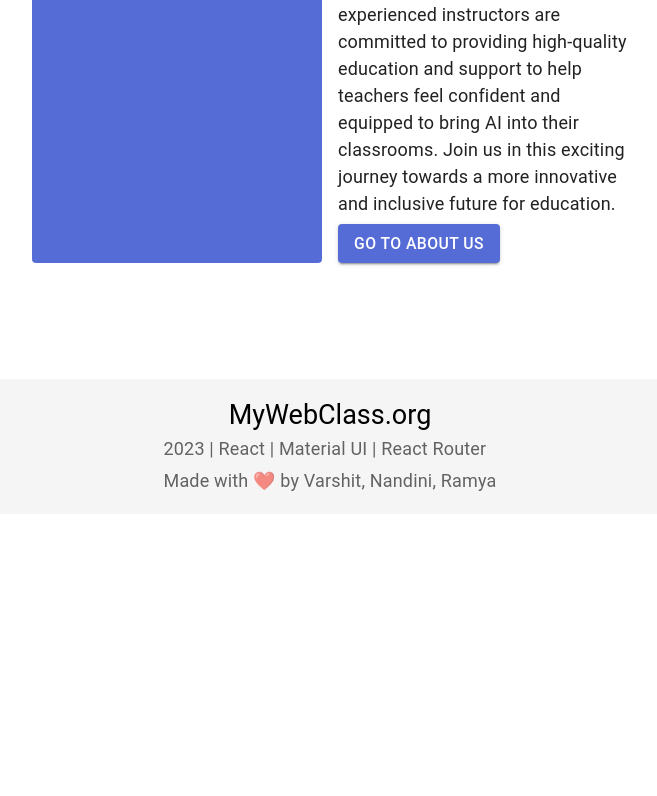
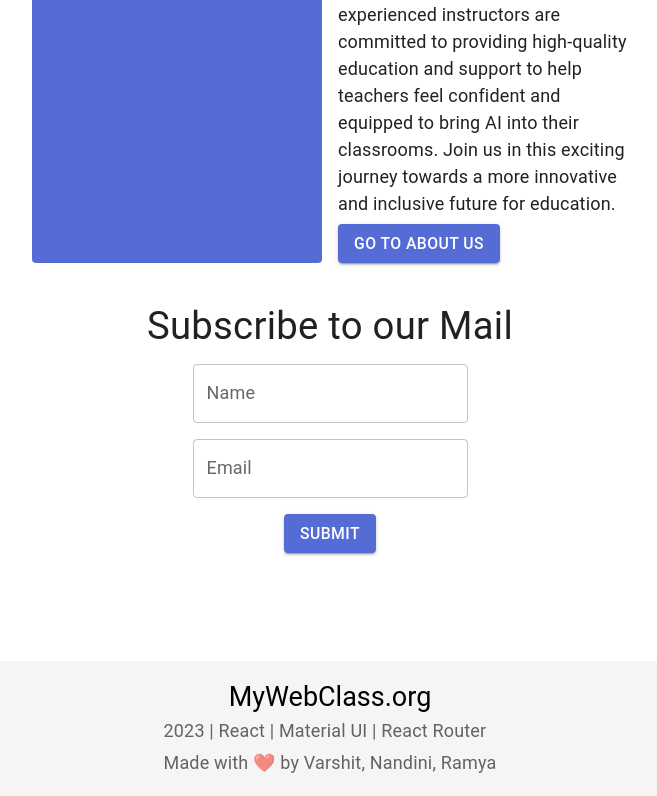
Before and after one commit to NJIT-WIS/project-2-team-rockedu, a Next.js app: page / in a window 1280 px wide. Shown: the part 1263-2059 px from the top of the page, without its empty margins (310-967 px from the left). Before the commit the page ends 1777 px from the top, so only its background shows below. Built offline with nearby package versions, Linux system fonts and the light colour scheme.

Commit message:
chore: mail chimp added - half baked

```diff
--- /dev/null
+++ b/components/mailchimp-form.js
@@ -0,0 +1,63 @@
+import { Box, Typography } from '@mui/material'
+import React from 'react'
+import { useForm, Controller } from 'react-hook-form'
+import { TextField, Button } from '@mui/material';
+
+const mailchimpForm = () => {
+  // TODO: add Validation
+  const { register, handleSubmit, formState: { errors, isSubmitting }, control } = useForm({
+    defaultValues: {
+      name: "",
+      email: ""
+    }
+  });
+  const onSubmit = async (data) => {
+    console.log(data)
+    const delay = ms => new Promise(res => setTimeout(res, ms));
+    await delay(2000);
+  }
+
+  return (
+    <>
+      <Box sx={{ display: 'flex', justifyContent: 'center', alignItems: 'center', flexDirection: 'column', mt: 4 }}>
+        <Typography variant="h4" component="h1" gutterBottom>
+          Subscribe to our Mail
+        </Typography>
+        <Controller
+          name="Name"
+          control={control}
+          defaultValue=""
+          render={({ field }) =>
+            <TextField
+              disabled={isSubmitting}
+              sx={{ mb: 2 }}
+              label="Name"
+              {...field} />
+          }
+        />
+
+        <Controller
+          name="Email"
+          control={control}
+          defaultValue=""
+          render={({ field }) =>
+            <TextField
+              disabled={isSubmitting}
+              sx={{ mb: 2 }}
+              label="Email"
+              {...field} />}
+        />
+
+        <Button
+          variant="contained"
+          color="primary"
+          onClick={handleSubmit(onSubmit)}
+          disabled={isSubmitting}>
+          Submit
+        </Button>
+      </Box>
+    </>
+  )
+}
+
+export default mailchimpForm
--- a/package.json
+++ b/package.json
@@ -7,11 +7,11 @@
     "test": "npx playwright test"
   },
   "dependencies": {
-    "chromium": "^3.0.3",
     "@emotion/react": "^11.10.8",
     "@emotion/styled": "^11.10.8",
     "@mui/icons-material": "^5.11.16",
     "@mui/material": "^5.12.3",
+    "chromium": "^3.0.3",
     "csv-parser": "^3.0.0",
     "date-fns": "^2.29.3",
     "dotenv": "^16.0.3",
@@ -21,6 +21,7 @@
     "next": "latest",
     "react": "18.2.0",
     "react-dom": "18.2.0",
+    "react-hook-form": "^7.43.9",
     "remark": "^14.0.2",
     "remark-html": "^15.0.1"
   },
--- a/pages/index.js
+++ b/pages/index.js
@@ -6,7 +6,7 @@ import Link from 'next/link'
 import Date from '../components/date'
 import { Box, Button, Typography } from '@mui/material'
 import ResponsiveAppBar from '../components/header'
-
+import MailChipForm from '../components/mailchimp-form'
 export default function Home({ allPostsData }) {
   return (
     <Layout home noNameImage>
@@ -56,6 +56,7 @@ export default function Home({ allPostsData }) {
               </Box>
             </Box>
           </Box>))}
+        <MailChipForm />
       </section>
 
       {/* <section className={`${utilStyles.headingMd} ${utilStyles.padding1px}`}>
--- a/pages/posts/index.js
+++ b/pages/posts/index.js
@@ -5,7 +5,7 @@ import { getSortedPostsData } from '../../lib/posts'
 import Link from 'next/link'
 import Date from '../../components/date'
 import { Avatar, Box, Button, Typography } from '@mui/material'
-import ResponsiveAppBar from '../../components/header'
+import MailChipForm from '../../components/mailchimp-form'
 
 export default function Home({ allPostsData }) {
   return (
```
Also changed, not shown: 1 other file (tests, documents, lock files or other folders).
